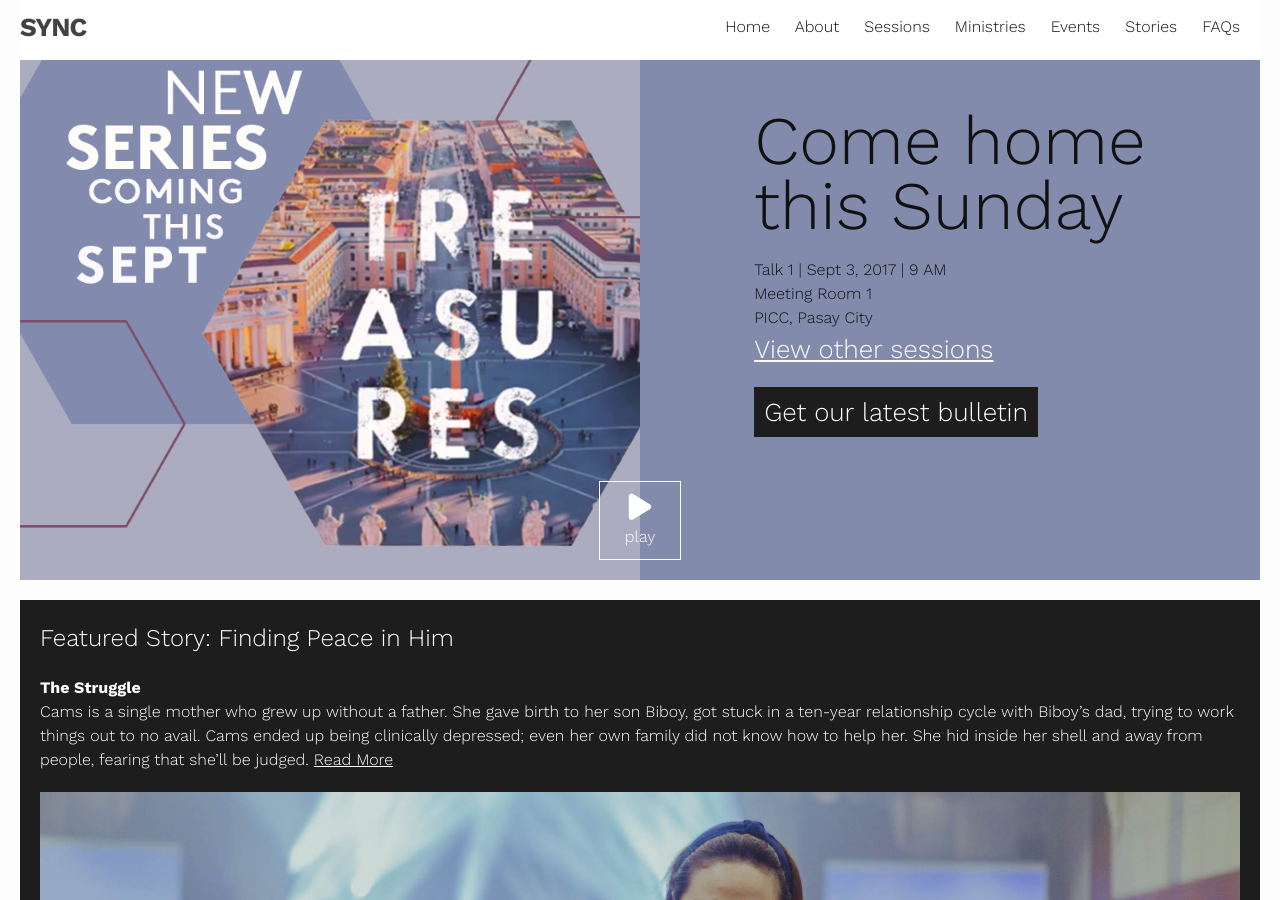
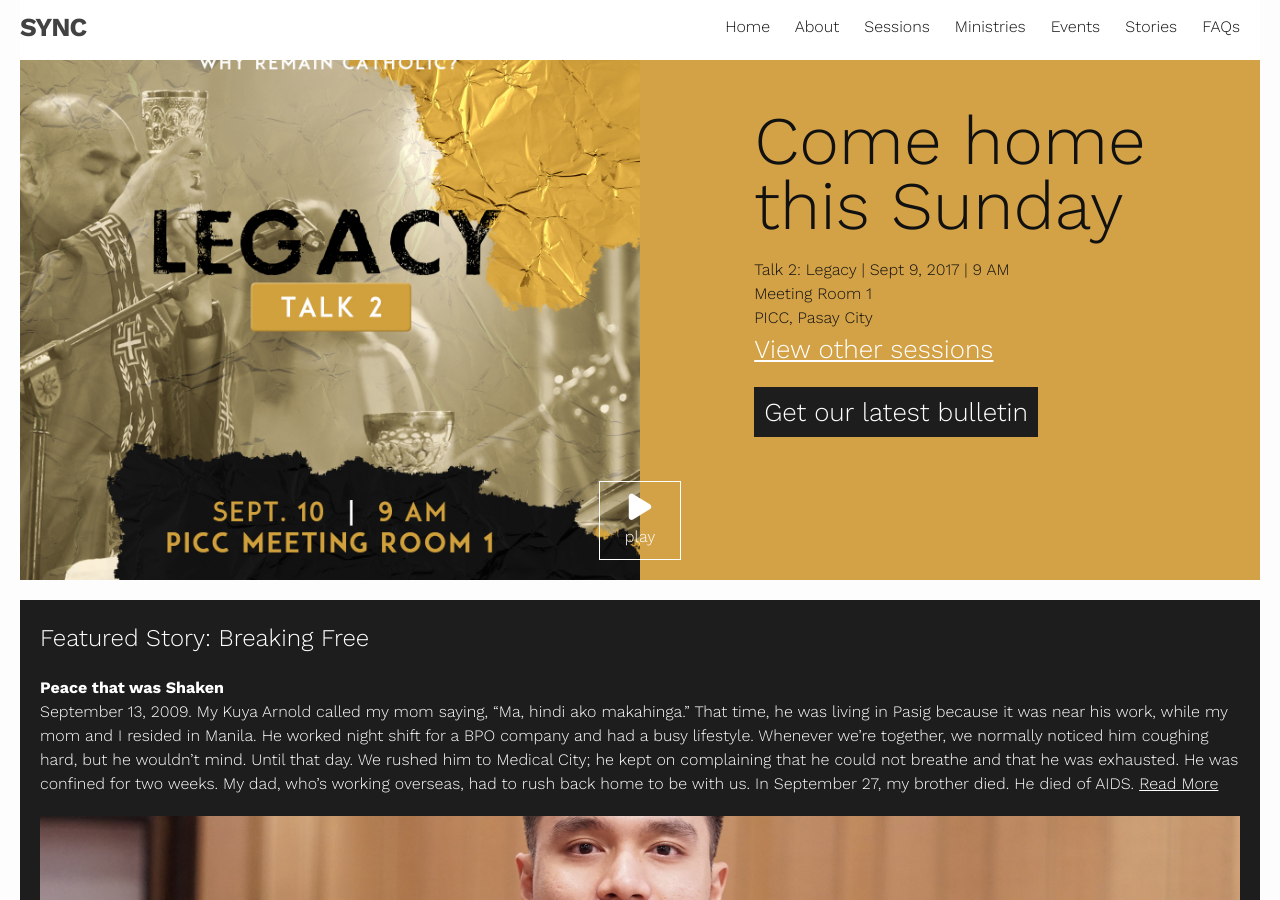
Before and after one commit to carlflor/fbasync, a Jekyll site: the page built from index.html, in a window 1280 px wide and 900 px high, scrolled down 750 px. Built offline with Jekyll 4.4.1, drawn with Linux system fonts in a browser that asks for light colours; nearby versions of some CDN libraries.

Commit message:
udpate aug 27

```diff
--- /dev/null
+++ b/_posts/2017-08-27-breaking-free.md
@@ -0,0 +1,24 @@
+---
+layout: post
+title: 'Breaking Free'
+slug: breaking-free
+image: /assets/images/posts/albert.jpg
+featured: true
+description: "Abet Mateo is an IT professional and serves with the Liturgical Ministry. He is also the head of his Light Group and attends Sync with his mother every Sunday."
+excerpt_separator: <!--more-->
+author: Tina Tindugan
+---
+<b>Peace that was Shaken</b><br>
+September 13, 2009. My Kuya Arnold called my mom saying, “Ma, hindi ako makahinga.” That time, he was living in Pasig because it was near his work, while my mom and I resided in Manila. He worked night shift for a BPO company and had a busy lifestyle. Whenever we’re together, we normally noticed him coughing hard, but he wouldn’t mind. Until that day. We rushed him to Medical City; he kept on complaining that he could not breathe and that he was exhausted. He was confined for two weeks. My dad, who’s working overseas, had to rush back home to be with us. In September 27, my brother died. He died of AIDS.<!--more-->
+<br><br>
+It was very painful for us, but I didn’t cry until his burial. I didn’t know that his death would shake my peaceful, ordinary life.
+<br><br>
+<b>Falling into Sin</b><br>
+I did not grew up with a permanent father figure since my dad worked abroad. I also did not have a close relationship with my brother because he was a homosexual and I didn’t like what he was doing. But after his death, I found myself swimming in ocean of sins. I entered numerous illicit relationships and got addicted to pornography and other sins of the flesh. Every night, I was out clubbing and drowning myself in alcohol. I was too proud and I thought I could please everyone. I never went to church and this dark phase of my life lasted for around 3 years.
+<br><br>
+<b>Focusing my Eyes on God</b><br>
+In June 2012, I was browsing through different TV channels and chanced upon Bro Bo’s Feast session on Channel 13. That time, I was praying to God to help me change for the better, and I felt that He answered my prayers. On June 24, my mom and I attended The Feast for the first time and we found ourselves crying during worship. After that, I joined a Caring Group (now, Light Group). I started serving by January 2013, and I attended several formation programs like Jesus Encounter and the Lovelife Retreat. Slowly, God was shedding light to my dark life, and I started recovering the loss of my brother.
+<br><br>
+It wasn’t a smooth ride, however. In April 2013, I once again fell into sin and found myself in wrong relationships, one after another. I thought I was okay. I questioned God why such things kept on happening. I was attending The Feast, I had my support system, but I kept on sinning. And then I decided to end my last relationship in December 2014. Once again, I found myself drained and empty.
+<br><br>
+I went to an Adoration chapel, prayed, and had confession. I started reading the Bible again, and meeting my life coaches as well as spiritual guides. Slowly, I was starting to feel whole. I went back to serving God, and my relationships deepened. Now, I have three families who I am very grateful for --- my biological family (my mom, my dad, and my brother who’s now my guardian angel), my Feast community who supports me all the time, and my Rewind family who are my closest friends here at Sync. Every day, I never forget to thank God for saving me. By His grace, I had a breakthrough from sin, and my heart is just overflowing with love.
--- a/index.html
+++ b/index.html
@@ -1,9 +1,9 @@
 ---
 layout: default
-sched_color: 828bac
+sched_color: d4a246
 feast_image: treasure.jpg
-feast_title: 'Talk 1'
-feast_date: Sept 3, 2017
+feast_title: 'Talk 2: Legacy'
+feast_date: Sept 9, 2017
 feast_time: 9 AM
 address: PICC, Pasay City
 bulletin: SYNC-BULLETIN-08272017.pdf
```
Also changed, not shown: _posts/2017-08-20-finding-peace.md (+0 -1 lines), assets/images/posts/albert.jpg (added), assets/images/talks/treasure.jpg.
